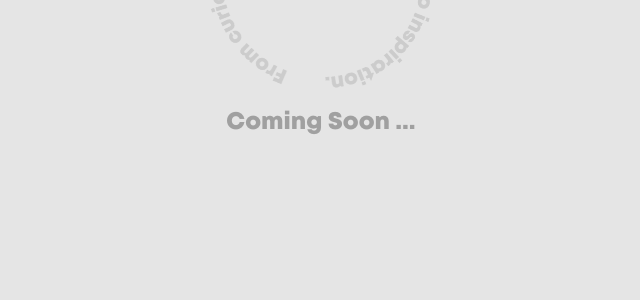
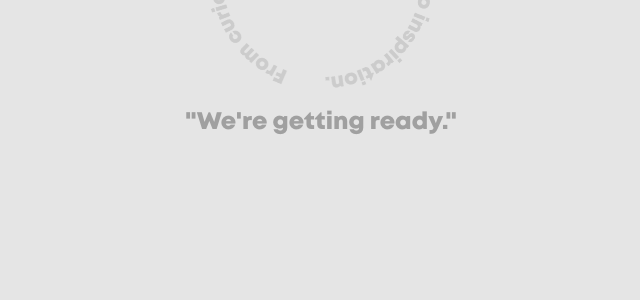
Before and after one commit to adjgroup/oea, a Jekyll site: the page built from index.md, in a window 1280 px wide. Shown: the part 263-563 px from the top of the page, without its empty margins (327-967 px from the left). Built offline with Jekyll 4.4.1, drawn with Linux system fonts in a browser that asks for light colours.

Commit message:
문구변경
"We're getting ready." 문구변경

```diff
--- a/index.md
+++ b/index.md
@@ -3,5 +3,5 @@ layout: lookbook
 ---
 
 <div class="coming_soon">
-    Coming Soon ...
+    "We're getting ready."
 <div>
```
Also changed, not shown: assets/images/INSTRAP STORYARKTIC WHITEPHANTOM BLACKINSTRAP STORYARKTIC WHITEPHANTOM BLACKINSTRAP STORYARKTIC WHITEPHANTOM BLACKINSTRAP STORYPHANTOM BLACKINSTRAP ST@2x.png (added), assets/images/cosur.png (added), assets/images/point_logo.png (added), 8 other files.
